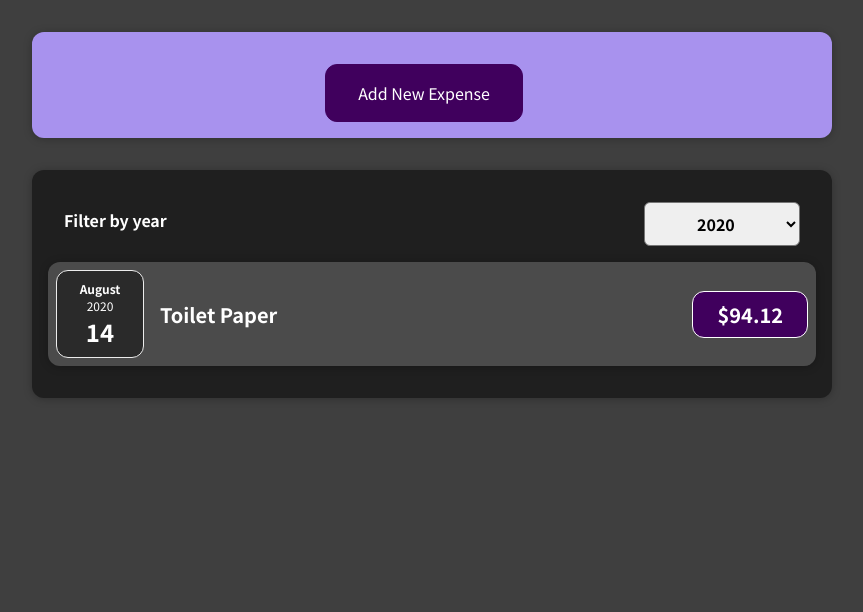
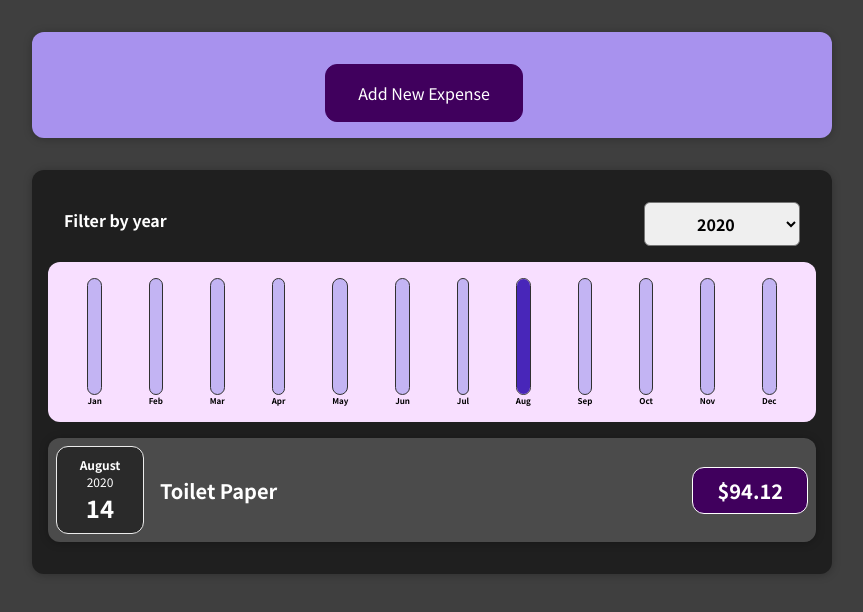
Before and after one commit to bishal-shaw89/learn-react, a React (Create React App) app: page / in a window 1280 px wide. Shown: the top 612 px of the page, without its empty margins (208-1071 px from the left). Built offline with nearby package versions, Linux system fonts and the light colour scheme.

Commit message:
demo project completed

```diff
--- /dev/null
+++ b/src/components/Chart/Chart.css
@@ -0,0 +1,9 @@
+.chart {
+  padding: 1rem;
+  border-radius: 12px;
+  background-color: #f8dfff;
+  text-align: center;
+  display: flex;
+  justify-content: space-around;
+  height: 10rem;
+}
--- /dev/null
+++ b/src/components/Chart/Chart.js
@@ -0,0 +1,23 @@
+import ChartBar from "./ChartBar";
+import "./Chart.css";
+
+const Chart = (props) => {
+  console.log("props in chart ->", props);
+  const dataPointValues = props.dataPoints.map((dataPoint) => dataPoint.value);
+  const totalMaximum = Math.max(...dataPointValues);
+
+  return (
+    <div className="chart">
+      {props.dataPoints.map((dataPoint) => (
+        <ChartBar
+          key={dataPoint.label}
+          value={dataPoint.value}
+          maxValue={totalMaximum}
+          label={dataPoint.label}
+        />
+      ))}
+    </div>
+  );
+};
+
+export default Chart;
--- /dev/null
+++ b/src/components/Chart/ChartBar.css
@@ -0,0 +1,30 @@
+.chart-bar {
+  height: 100%;
+  display: flex;
+  flex-direction: column;
+  align-items: center;
+}
+
+.chart-bar__inner {
+  height: 100%;
+  width: 100%;
+  border: 1px solid #313131;
+  border-radius: 12px;
+  background-color: #c3b4f3;
+  overflow: hidden;
+  display: flex;
+  flex-direction: column;
+  justify-content: flex-end;
+}
+
+.chart-bar__fill {
+  background-color: #4826b9;
+  width: 100%;
+  transition: all 0.3s ease-out;
+}
+
+.chart-bar__label {
+  font-weight: bold;
+  font-size: 0.5rem;
+  text-align: center;
+}
--- /dev/null
+++ b/src/components/Chart/ChartBar.js
@@ -0,0 +1,22 @@
+import "./ChartBar.css";
+
+const ChartBar = (props) => {
+  let barFillHeight = "0%";
+
+  if (props.maxValue > 0) {
+    barFillHeight = Math.round((props.value / props.maxValue) * 100) + "%";
+  }
+  return (
+    <div className="chart-bar">
+      <div className="chart-bar__inner">
+        <div
+          className="chart-bar__fill"
+          style={{ height: barFillHeight }}
+        ></div>
+      </div>
+      <div className="chart-bar__label">{props.label}</div>
+    </div>
+  );
+};
+
+export default ChartBar;
--- a/src/components/Expenses/Expenses.js
+++ b/src/components/Expenses/Expenses.js
@@ -3,6 +3,7 @@
 import "./Expenses.css";
 import ExpensesFilter from "./ExpensesFilter";
 import { useState } from "react";
+import ExpensesChart from "./ExpensesChart";
 
 function Expenses(props) {
   const [filteredYear, setFilteredYear] = useState("2020");
@@ -20,6 +21,7 @@
           selected={filteredYear}
           onChangeFilter={filterChangeHandler}
         />
+        <ExpensesChart expenses={filteredExpenses} />
         {/* {filteredExpenses.length === 0 && <p>No Expenses found.</p>} // when we use '&&' javascript will
         validate the condition and if condition is true then it will execute the statement after '&&' this is
         known as abusing*/}
--- /dev/null
+++ b/src/components/Expenses/ExpensesChart.js
@@ -0,0 +1,26 @@
+import Chart from "../Chart/Chart";
+
+const ExpensesChart = (props) => {
+  const chartDataPoints = [
+    { label: "Jan", value: 0 },
+    { label: "Feb", value: 0 },
+    { label: "Mar", value: 0 },
+    { label: "Apr", value: 0 },
+    { label: "May", value: 0 },
+    { label: "Jun", value: 0 },
+    { label: "Jul", value: 0 },
+    { label: "Aug", value: 0 },
+    { label: "Sep", value: 0 },
+    { label: "Oct", value: 0 },
+    { label: "Nov", value: 0 },
+    { label: "Dec", value: 0 },
+  ];
+
+  for (const expense of props.expenses) {
+    const expenseMonth = expense.date.getMonth(); //starting at zero(0) => Jan = 0 and so on
+    chartDataPoints[expenseMonth].value += expense.amount;
+  }
+  return <Chart dataPoints={chartDataPoints} />;
+};
+
+export default ExpensesChart;
--- a/src/components/NewExpense/ExpenseForm.js
+++ b/src/components/NewExpense/ExpenseForm.js
@@ -51,7 +51,7 @@
 
     const expenseData = {
       title: enteredTitle,
-      amount: enteredAmount,
+      amount: +enteredAmount,
       date: new Date(enteredDate),
     };
 
```
